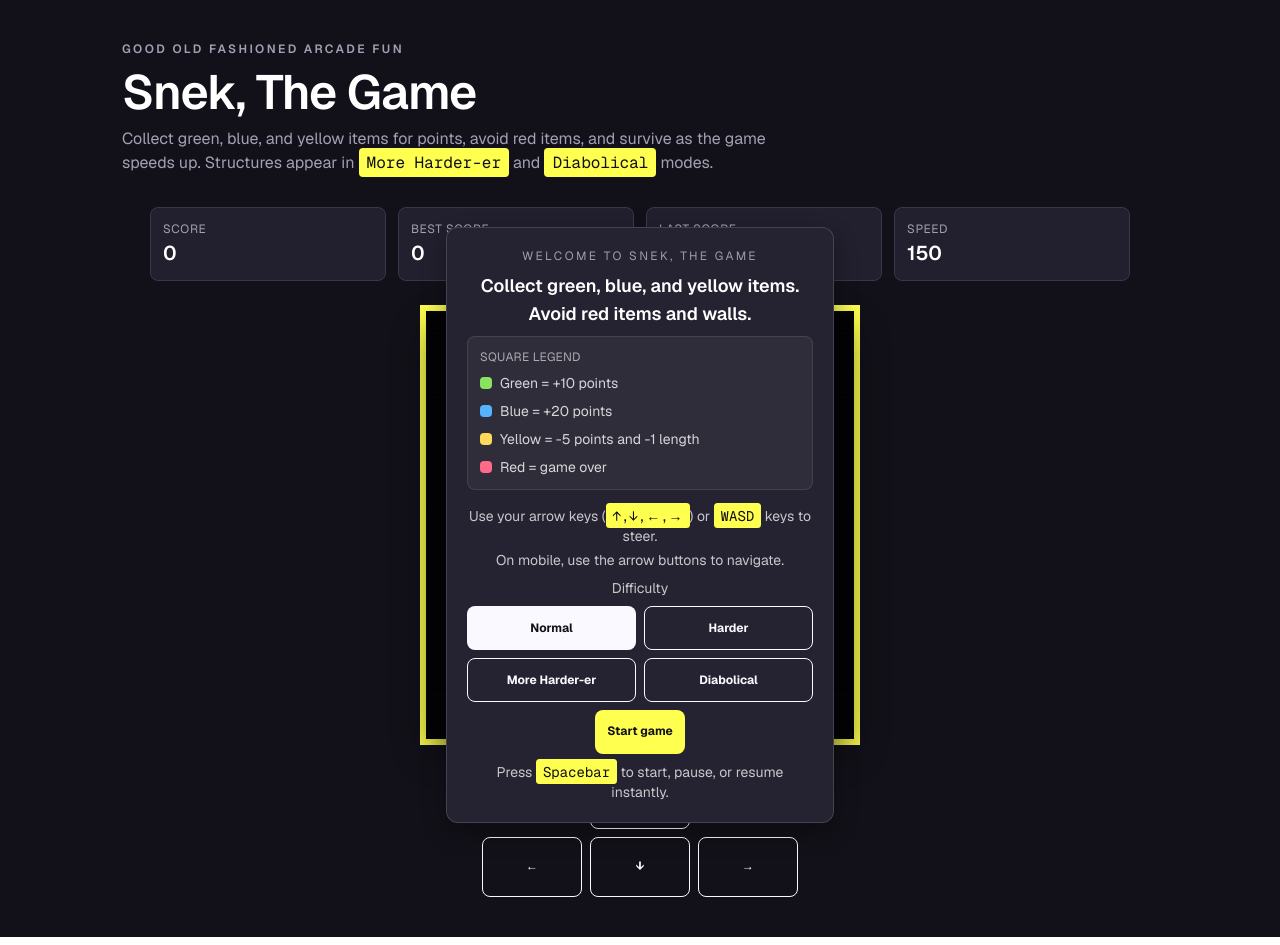
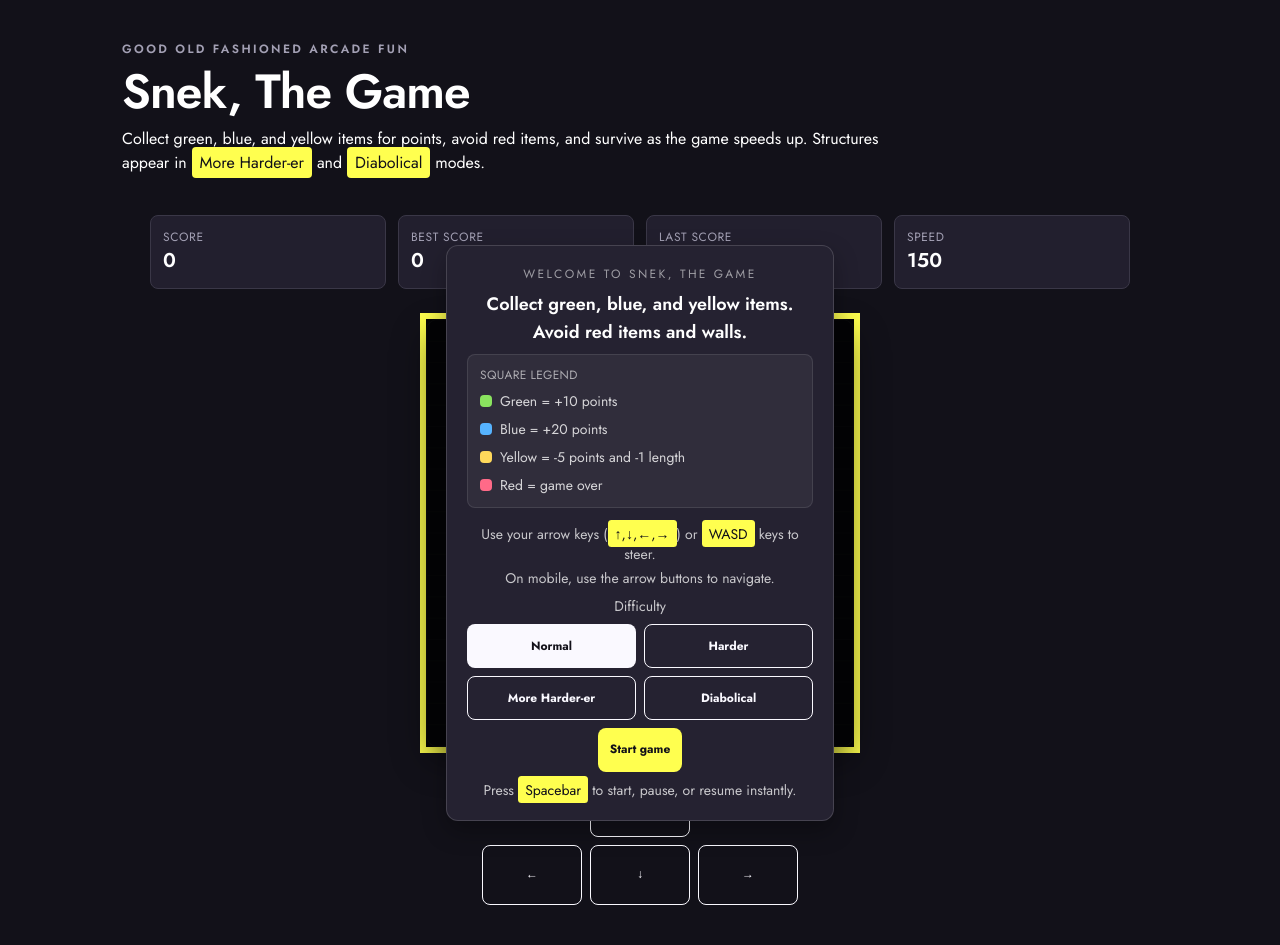
Before and after one commit to simonproudfootxyz/snek, a Next.js app: page / in a window 1280 px wide. Built offline with nearby package versions, Linux system fonts and the light colour scheme.

Commit message:
- use jost font - minor cleanup - add active/inactive gameplay area

```diff
--- a/src/app/globals.css
+++ b/src/app/globals.css
@@ -40,14 +40,14 @@
 @theme inline {
   --color-background: var(--surface);
   --color-foreground: var(--text);
-  --font-sans: var(--font-geist-sans);
+  --font-sans: var(--font-jost);
   --font-mono: var(--font-geist-mono);
 }
 
 body {
   background: radial-gradient(circle at top, #0d1220 0%, var(--surface) 48%);
   color: var(--text);
-  font-family: var(--font-geist-sans), Arial, Helvetica, sans-serif;
+  font-family: var(--font-jost), Arial, Helvetica, sans-serif;
 }
 
 code {
@@ -55,6 +55,7 @@ code {
   color: var(--surface);
   padding: 0.25em 0.5em;
   border-radius: 0.25em;
+  font-family: var(--font-jost);
 }
 
 .game-touch-controls,
@@ -76,3 +77,7 @@ code {
 .game-canvas-container {
   border: 6px solid var(--primary-color);
 }
+
+.game-canvas-container--active {
+  border-color: var(--accent);
+}
--- a/src/app/layout.tsx
+++ b/src/app/layout.tsx
@@ -1,9 +1,9 @@
 import type { Metadata } from "next";
-import { Geist, Geist_Mono } from "next/font/google";
+import { Geist_Mono, Jost } from "next/font/google";
 import "./globals.css";
 
-const geistSans = Geist({
-  variable: "--font-geist-sans",
+const jostSans = Jost({
+  variable: "--font-jost",
   subsets: ["latin"],
 });
 
@@ -25,7 +25,7 @@ export default function RootLayout({
   return (
     <html
       lang="en"
-      className={`${geistSans.variable} ${geistMono.variable} h-full antialiased`}
+      className={`${jostSans.variable} ${geistMono.variable} h-full antialiased`}
     >
       <body className="min-h-full flex flex-col">{children}</body>
     </html>
--- a/src/features/game/components/GameClient.tsx
+++ b/src/features/game/components/GameClient.tsx
@@ -155,7 +155,9 @@ export function GameClient() {
       aria-label="Snek game area"
     >
       <GameHUD state={state} />
-      <div className="relative w-full max-w-[440px] game-canvas-container">
+      <div
+        className={`relative w-full max-w-[440px] game-canvas-container ${state.phase === "running" && "game-canvas-container--active"}`}
+      >
         <GameCanvas state={state} className="game-play-area" />
         {state.phase === "idle" && (
           <GameStartOverlay
--- a/src/features/game/components/GameHeader.css
+++ b/src/features/game/components/GameHeader.css
@@ -15,7 +15,7 @@
       left: 0;
       width: 100%;
       height: 0px;
-      background-color: var(--color-emerald-400);
+      background-color: var(--primary-color);
       transition: all 0.2s ease-in-out;
     }
 
@@ -44,17 +44,13 @@
 }
 
 .game-header-description {
-  max-width: 42rem;
-  font-size: 0.875rem;
-  color: var(--muted);
+  font-size: 1rem;
+  padding-bottom: 0.5rem;
+  max-width: 800px;
 }
 
 @media (min-width: 640px) {
   .game-header-title {
     font-size: 3rem;
   }
-
-  .game-header-description {
-    font-size: 1rem;
-  }
 }
--- a/src/features/game/components/GameOverModal.css
+++ b/src/features/game/components/GameOverModal.css
@@ -1,3 +1,4 @@
 .game-over-modal {
   width: calc(100% - 40px);
+  margin: 0 auto;
 }
--- a/src/features/game/components/GameStartOverlay.tsx
+++ b/src/features/game/components/GameStartOverlay.tsx
@@ -2,7 +2,6 @@ import { difficultyLabels, type Difficulty } from "../engine/types";
 import Button, {
   InvertButton,
   PrimaryButton,
-  PrimaryInvertButton,
 } from "@/features/ui/components/Button";
 import Modal from "@/features/ui/components/Modal/Modal";
 
--- /dev/null
+++ b/src/features/leaderboard/components/LeaderboardSubmitForm.css
@@ -0,0 +1,6 @@
+.player-name__input {
+  &:focus {
+    outline: none;
+    border-color: var(--primary-color);
+  }
+}
--- a/src/features/leaderboard/components/LeaderboardSubmitForm.tsx
+++ b/src/features/leaderboard/components/LeaderboardSubmitForm.tsx
@@ -8,7 +8,11 @@ import type { SubmitLeaderboardEntrySuccessResponse } from "../domain/types";
 import { submitLeaderboardEntrySchema } from "../domain/schema";
 import { useLeaderboardSubmit } from "../client/useLeaderboardSubmit";
 import { getDifficultyLabels } from "@/app/leaderboard/page";
-import { PrimaryButton } from "@/features/ui/components/Button";
+import Button, {
+  PrimaryButton,
+  PrimaryInvertButton,
+} from "@/features/ui/components/Button";
+import "./LeaderboardSubmitForm.css";
 
 const leaderboardNameSchema = submitLeaderboardEntrySchema.pick({
   playerName: true,
@@ -84,20 +88,20 @@ export function LeaderboardSubmitForm({
             placeholder="Your name"
             maxLength={20}
             {...register("playerName")}
-            className="w-full rounded-lg border border-white/20 bg-white/10 px-3 py-2 text-sm text-white placeholder:text-white/45 focus:outline-none focus:ring-2 focus:ring-emerald-300"
+            className="player-name__input w-full rounded-lg border border-white/20 bg-white/10 px-3 py-2 text-sm text-white placeholder:text-white/45 focus:outline-none focus:ring-2"
             disabled={isSubmitting}
           />
           {errors.playerName?.message && (
             <p className="text-xs text-red-300">{errors.playerName.message}</p>
           )}
           {submitError && <p className="text-xs text-red-300">{submitError}</p>}
-          <PrimaryButton
+          <Button
             type="submit"
             disabled={isSubmitting}
             className="w-full px-3 py-2 text-sm disabled:opacity-60"
           >
             {isSubmitting ? "Submitting..." : "Submit to leaderboard"}
-          </PrimaryButton>
+          </Button>
         </form>
       )}
     </div>
--- a/src/features/ui/components/Button.css
+++ b/src/features/ui/components/Button.css
@@ -2,7 +2,7 @@
   background: var(--grey-300);
   font-size: 0.75rem;
   color: var(--grey-950);
-  font-family: var(--font-geist-sans), Arial, Helvetica, sans-serif;
+  font-family: var(--font-jost), Arial, Helvetica, sans-serif;
   font-weight: 700;
   padding: 0.5rem 0.75rem;
   border-radius: 0.5rem;
```
